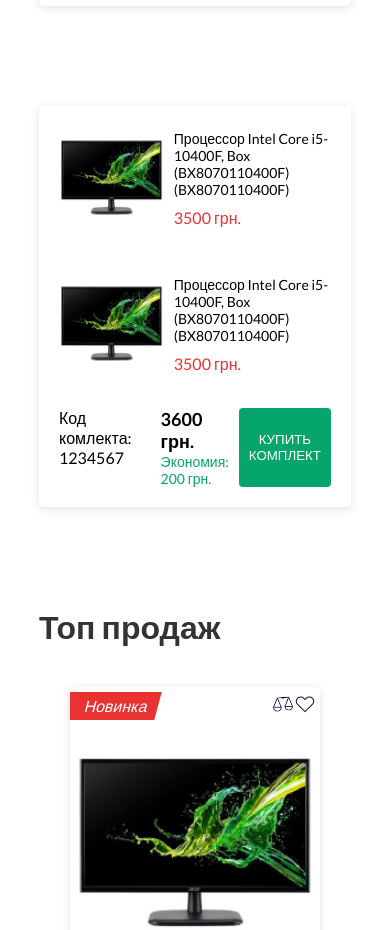
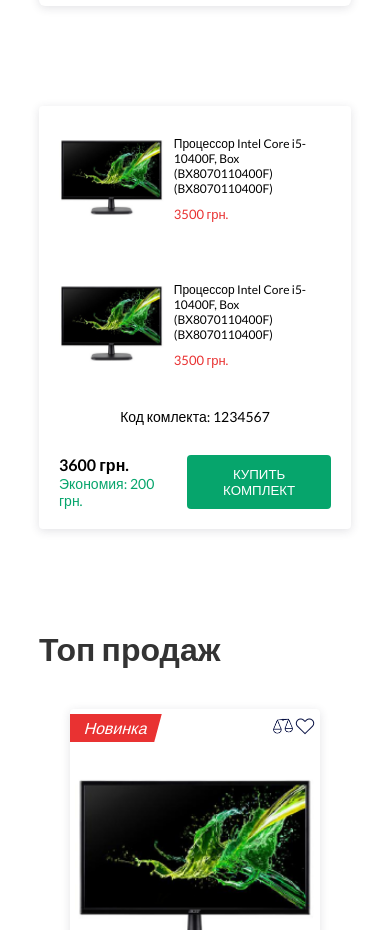
Before and after one commit to Sukhrob-py/comp, a plain HTML site: page products.html in a window 390 px wide. Shown: the part 3365-4295 px from the top of the page. Drawn offline with nearby package versions, Linux system fonts and the light colour scheme; files that its build step writes are made by us from their sources.

Commit message:
Edit styles

```diff
--- a/sass/index.scss
+++ b/sass/index.scss
@@ -501,10 +501,24 @@
         &__info{
           width: 60%;
           h3{
-            font-size: 14px;
+            font-size: 12px;
+          }
+          p{
+            font-size: 13px;
           }
         }
       }
     }
+    &__bottom{
+      flex-direction: column;
+      align-items: center;
+      row-gap: 30px;
+      p{
+        font-size: 14px;
+      }
+      h3{
+        font-size: 16px;
+      }
+    }
   }
 }
```
